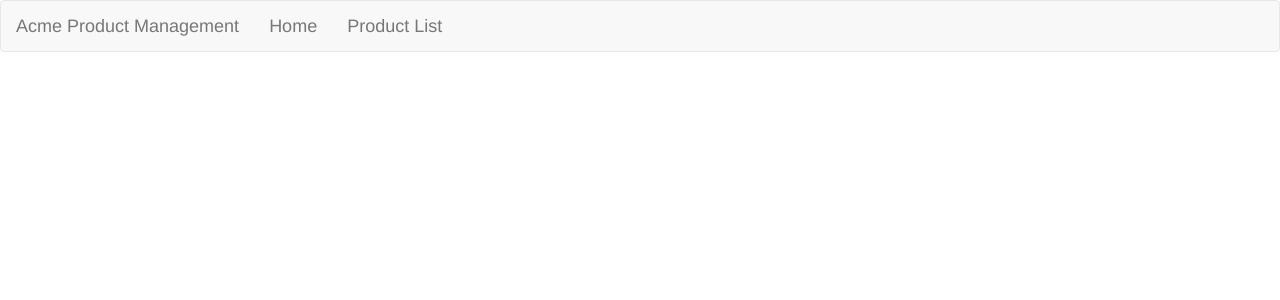
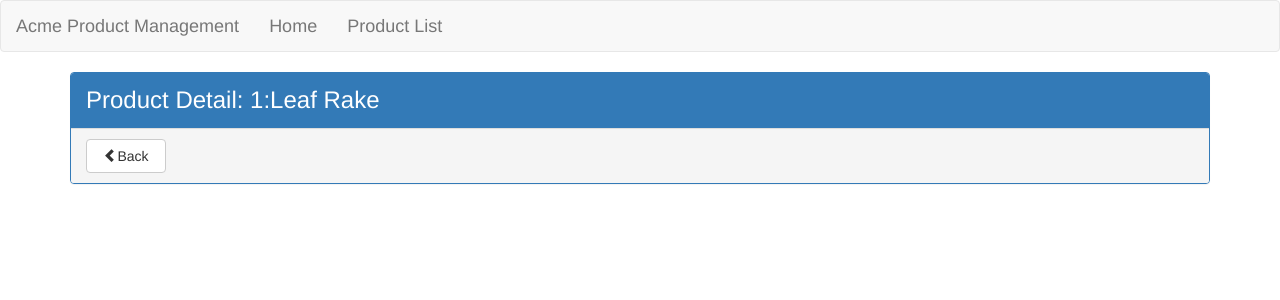
Before and after one commit to hchetal/APM, an Angular app: page /products/1 in a window 1280 px wide. Shown: the top 300 px of the page. Built offline with nearby package versions, Linux system fonts and the light colour scheme; what @angular/Forms would draw is missing.

Commit message:
Adding routes and routing through code

```diff
--- a/src/app/product/product-detail.component.html
+++ b/src/app/product/product-detail.component.html
@@ -1,5 +1,11 @@
-<div class= "panel panel-primary" *ngIf="product">
+<div class="panel panel-primary" *ngIf="product">
   <div class="panel-heading">
     {{pageTitle + ":" + product.productName}}
   </div>
+  <div class="panel-footer">
+    <a class="btn btn-default" (click)="onBack()" style="width:80px">
+      <i class="glyphicon glyphicon-chevron-left"></i>Back
+    </a>
+  </div>
+
 </div>
--- a/src/app/product/product-detail.component.ts
+++ b/src/app/product/product-detail.component.ts
@@ -1,4 +1,6 @@
 import { Component, OnInit } from '@angular/core';
+import { ActivatedRoute, Router } from '@angular/router';
+import { IProduct } from './product';
 
 @Component({
   templateUrl: './product-detail.component.html',
@@ -6,9 +8,32 @@
 })
 export class ProductDetailComponent implements OnInit {
 
-  constructor() { }
+  pageTitle: string = "Product Detail";
+  product: IProduct;
+
+  constructor(private _route: ActivatedRoute, private _router: Router) {
+
+
+  }
 
   ngOnInit() {
+    let id = +this._route.snapshot.paramMap.get("id");
+    this.pageTitle += `: ${id}`;
+    this.product = {
+      "productId": id,
+      "productName": "Leaf Rake",
+      "productCode": "GDN-0011",
+      "releaseDate": "March 19, 2016",
+      "description": "Leaf rake with 48-inch wooden handle.",
+      "price": 19.95,
+      "starRating": 3.2,
+      "imageUrl": "http://openclipart.org/image/300px/svg_to_png/26215/Anonymous_Leaf_Rake.png"
+    }
+
+  }
+
+  onBack(): void {
+    this._router.navigate(["/products"]);
   }
 
 }
--- a/src/app/product/product-list.component.html
+++ b/src/app/product/product-list.component.html
@@ -37,7 +37,7 @@
                             [title]="product.productName"
                             [style.width.px]="imageWidth"
                             [style.margin.px]="imageMargin" /></td>
-                        <td>{{product.productName}}</td>
+                        <td><a [routerLink]="['/products',product.productId]">{{product.productName}}</a></td>
                         <td>{{product.productCode | lowercase | convertToSpaces:"-"}}</td>
                         <td>{{product.releaseDate}}</td>
                         <td>{{product.price | currency:"USD":true:"1.2-2"}}</td>
```
